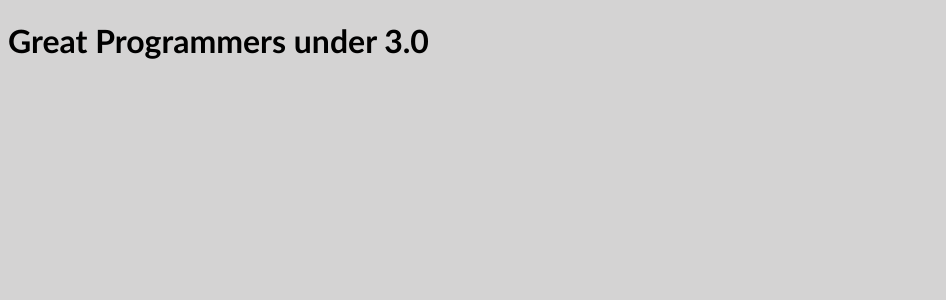
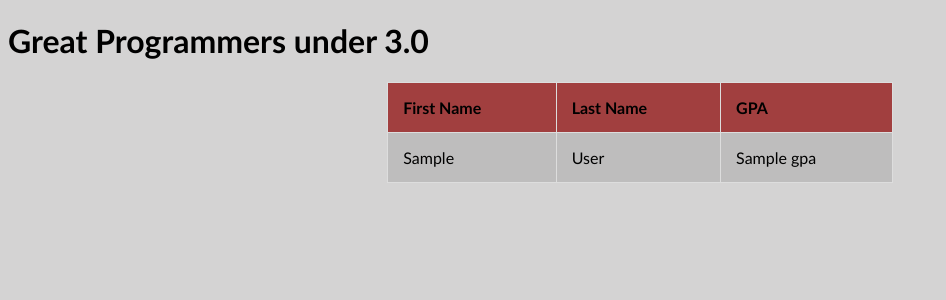
Before and after one commit to sarah-lee-1/Django_Query_Lab, a Django app: template querying_lab/school_db/templates/school/six.html in a window 1280 px wide. Shown: the top 300 px of the page, without its empty margins (0-946 px from the left). Run offline with Django 3.2, Linux system fonts and the light colour scheme; the template is opened without the code that fills it: most values are stand-ins (such as "Sample title", 1, 10 or a date in 2020).

Commit message:
Update query code, now functioning

```diff
--- a/querying_lab/school_db/templates/school/six.html
+++ b/querying_lab/school_db/templates/school/six.html
@@ -10,5 +10,22 @@
 </head>
 <body>
     <h1>Great Programmers under 3.0</h1>
+    <div class="center-text">
+        <table class="center-table">
+            <thead>
+                <tr>
+                    <th>First Name</th><th>Last Name</th><th>GPA</th>
+                </tr>
+            </thead>
+            <tbody>
+                {% for item in student_courses %}
+                <tr>
+                    <td>{{item.student.first_name}}</td><td>{{item.student.last_name}}</td><td>{{item.student.gpa}}</td>
+                </tr>
+                {% endfor %}
+            </tbody>
+        </table>
+    </div>
+
 </body>
 </html>
```
Also changed, not shown: querying_lab/school_db/views.py (+5 -3 lines).
